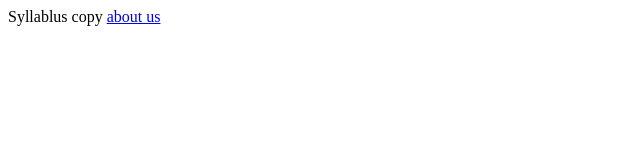
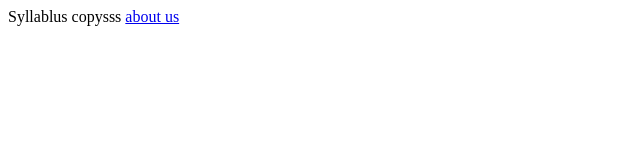
Before and after one commit to srinidhikul/syllabuscopy, a plain HTML site: page index.html in a window 1280 px wide. Shown: the full height of the page, 0-640 px from the left. Drawn offline with Linux system fonts and the light colour scheme.

Commit message:
Update index.html

```diff
--- a/index.html
+++ b/index.html
@@ -3,7 +3,7 @@
 <title>Syllablus</title>
 </head>
 <body>
-Syllablus copy
+Syllablus copysss
   <a href="about.html">about us</a>
 </body>
 </html>
```
